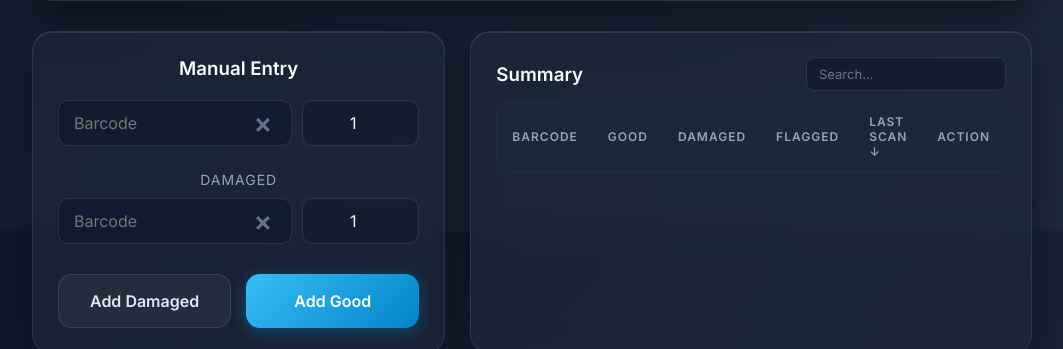
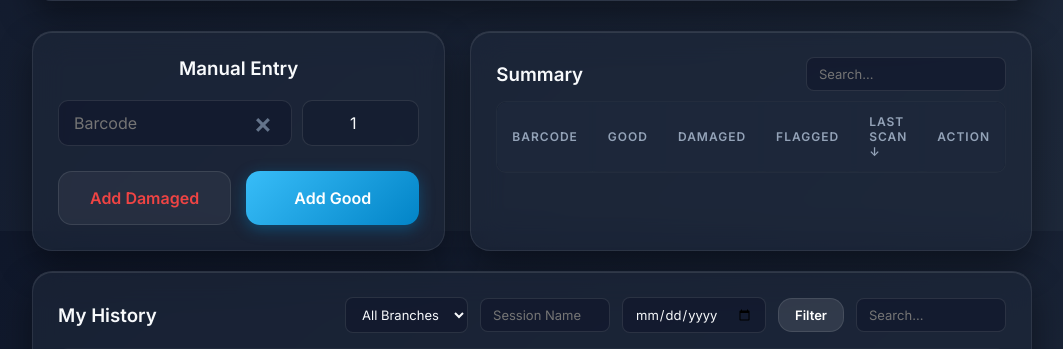
Before and after one commit to alanim7md/barcode-scanner, a Flask app: page / in a window 1280 px wide. Shown: the part 569-918 px from the top of the page, without its empty margins (108-1171 px from the left). Run offline with Flask 3, Linux system fonts and the light colour scheme; the visitor is signed in with stand-in values (Sample User, id 1); data that the repository does not hold is empty.

Commit message:
Simplify manual entry panel

```diff
--- a/templates/index.html
+++ b/templates/index.html
@@ -331,18 +331,8 @@
                 <input id="manualQty" type="number" value="1" min="1" style="width: 100%; text-align: center; background: rgba(15, 23, 42, 0.4);">
             </div>
 
-            <h4 style="text-align: center; font-size: 14px; text-transform: uppercase; letter-spacing: 1px;">Damaged</h4>
-
-            <div style="display: grid; grid-template-columns: 2fr 1fr; gap: 10px; margin-bottom: 30px;">
-                <div class="input-wrapper">
-                    <input id="damagedBarcode" placeholder="Barcode" style="width: 100%; text-align: left; padding-left: 15px;">
-                    <button class="clear-btn" onclick="document.getElementById('damagedBarcode').value=''; document.getElementById('damagedBarcode').focus();">&times;</button>
-                </div>
-                <input id="damagedQty" type="number" value="1" min="1" style="width: 100%; text-align: center; background: rgba(15, 23, 42, 0.4);">
-            </div>
-
             <div style="display: grid; grid-template-columns: 1fr 1fr; gap: 15px;">
-                <button onclick="addDamaged()" style="width: 100%; background: rgba(255,255,255,0.05); border: 1px solid rgba(255,255,255,0.1); color: #e2e8f0;">Add Damaged</button>
+                <button onclick="addDamaged()" style="width: 100%; background: rgba(255,255,255,0.05); border: 1px solid rgba(255,255,255,0.1); color: #ef4444;">Add Damaged</button>
                 <button class="btn-primary" onclick="manualAdd()" style="width: 100%;">Add Good</button>
             </div>
         </div>
@@ -726,8 +716,8 @@ function manualAdd() {
 }
 
 function addDamaged() {
-    const barcode = document.getElementById('damagedBarcode').value.trim();
-    const qty = parseInt(document.getElementById('damagedQty').value) || 1;
+    const barcode = document.getElementById('manualBarcode').value.trim();
+    const qty = parseInt(document.getElementById('manualQty').value) || 1;
     if (barcode) scanItem(barcode, qty, true);
 }
 
```
